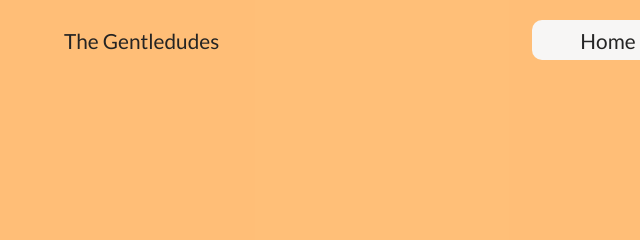
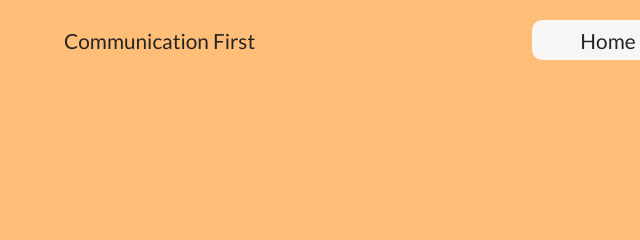
Before and after one commit to problemtwo/communication-first-website, a plain HTML site: page index.html in a window 1280 px wide. Shown: the top 240 px of the page, 0-640 px from the left. Drawn offline with Linux system fonts and the light colour scheme.

Commit message:
Update index.html

```diff
--- a/index.html
+++ b/index.html
@@ -2,7 +2,7 @@
 <html>
     <head>
         <meta charset='utf-8' />
-        <title>The Gentledudes</title>
+        <title>Communication First</title>
         <link rel='stylesheet' href='https://use.fontawesome.com/releases/v5.7.2/css/all.css' integrity='sha384-fnmOCqbTlWIlj8LyTjo7mOUStjsKC4pOpQbqyi7RrhN7udi9RwhKkMHpvLbHG9Sr' crossorigin='anonymous'>
         <link rel='stylesheet' href='style.css'></link>
         <script type='text/javascript' src='main.js'></script>
@@ -11,7 +11,7 @@
         <div class='top'>
             <nav id='navbar'>
                 <p>
-                    The Gentledudes
+                    Communication First
                 </p>
                 <ul>
                     <li id='home' class='active'>
```
